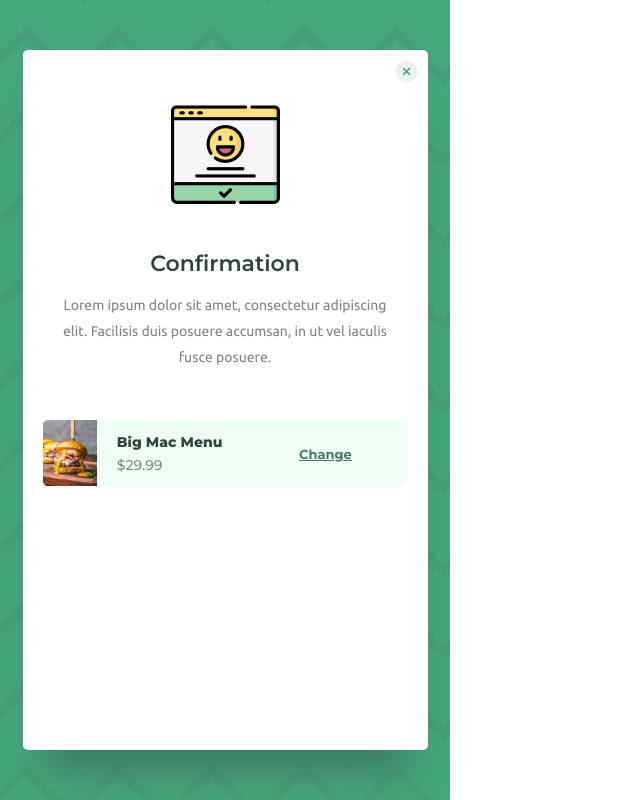
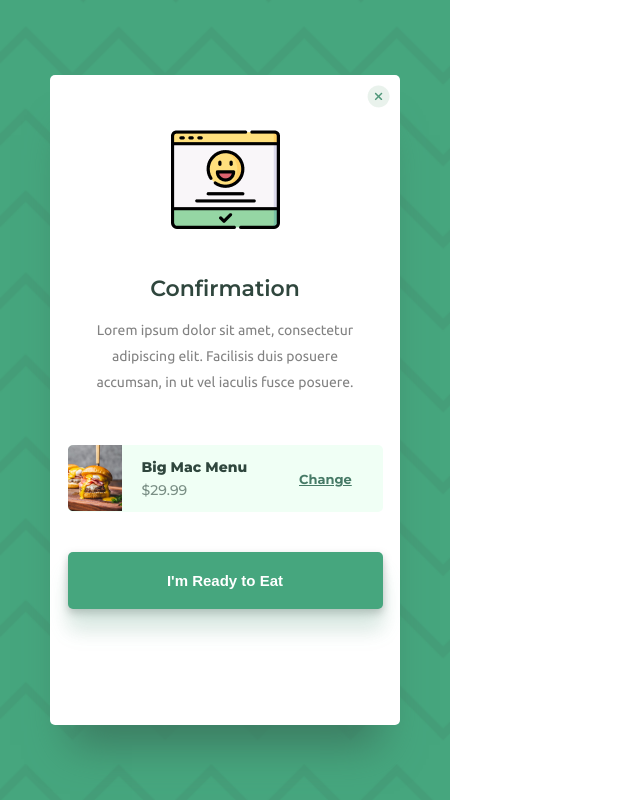
Before and after one commit to ShamilUmaev/Delivery-Status-Page, a plain HTML site: page index.html in a window 1280 px wide. Shown: the whole page, without its empty margins (0-640 px from the left). Drawn offline with Linux system fonts and the light colour scheme.

Commit message:
add a ready-button

```diff
--- a/index.html
+++ b/index.html
@@ -25,6 +25,7 @@
                     </div>
                     <a href="#">Change</a>
                 </div>
+                <button id="ready-btn">I'm Ready to Eat</button>
             </div>
         </div>
     </div>
--- a/styles.css
+++ b/styles.css
@@ -25,8 +25,9 @@ body, html {
     align-items: center;
 }
 .panel {
-    width: 90%;
-    height: 700px;
+    width: 350px;
+    min-width: 350px;
+    height: 650px;
     background-color: #ffffff;
     box-shadow: 0px 40px 40px -20px #3C7B61;
     border-radius: 5px;
@@ -36,6 +37,9 @@ body, html {
     position: absolute;
     right: 1rem;
     top: 1rem;
+}
+.inner-container {
+    width: 100%;
 }
 .food-happy-img {
     display: block;
@@ -84,3 +88,23 @@ body, html {
     font-size: 1.3rem;
     color: #467A66;
 }
+#ready-btn {
+    width: 90%;
+    display: block;
+    margin: 4rem auto 6rem;
+    padding: 2rem 0;
+    background: #46A67E;
+    filter: drop-shadow(0px 4px 4px rgba(0, 0, 0, 0.25));
+    box-shadow: 0px 20px 20px rgba(103, 189, 153, 0.2);
+    border-radius: 5px;
+    font-weight: 800;
+    font-size: 1.5rem;
+    color: #FFFFFF;
+    border: none;
+    transition: .5s all;
+}
+#ready-btn:hover {
+    cursor: pointer;
+    opacity: .8;
+    transition: .5s all;
+}
```
